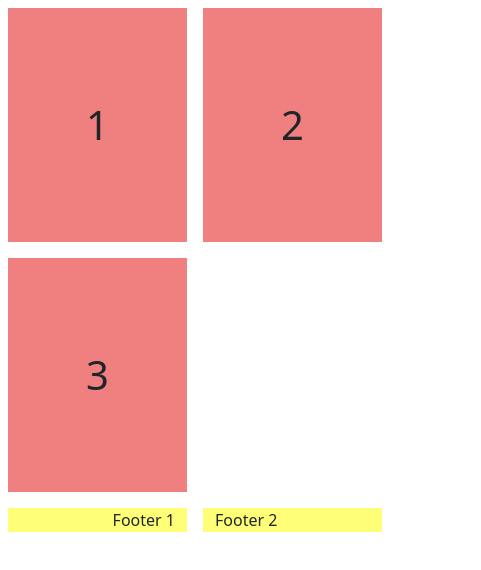
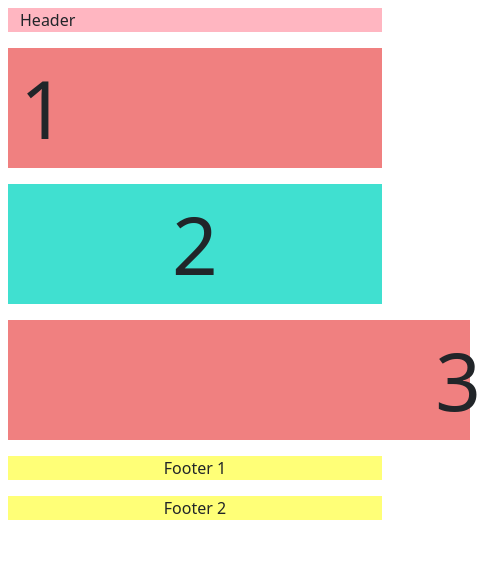
Before and after one commit to alherdom/DOR, a plain HTML site: page Bootstrap/a4/index.html in a window 390 px wide. Shown: the whole page, 481 px wide, since content can reach past the window. Drawn offline with nearby package versions, Linux system fonts and the light colour scheme.

Commit message:
Finish bootstrap a4

```diff
--- a/Bootstrap/a4/index.html
+++ b/Bootstrap/a4/index.html
@@ -15,32 +15,27 @@
 
 <body>
     <div class="container">
-        <div class="row d-sm-none d-md-block d-none d-sm-block">
-            <div class="col-12 d-flex align-items-center green">
-                Header
-            </div>
-        </div>
-        <div class="row d-none d-sm-block d-md-none">
-            <div class="col-12 d-flex align-items-center turquoise">
+        <div class="row">
+            <div class="col-md-12 col-sm-12 col-12 d-flex align-items-center green">
                 Header
             </div>
         </div>
         <div class="row">
-            <div class="col-md-4 col-sm-3 col-6 d-flex align-items-center justify-content-center red">
+            <div class="col-md-4 col-sm-6 col-12 d-md-flex justify-content-center red red1">
                 1
             </div>
-            <div class="col-md-4 col-sm-3 col-6 d-flex align-items-center justify-content-center red">
+            <div class="col-md-4 col-sm-6 col-12 d-md-flex justify-content-center red red2">
                 2
             </div>
-            <div class="col-md-4 col-sm-3 col-6 d-flex align-items-center justify-content-center red">
+            <div class="col-md-4 col-sm-12 col-12 d-flex justify-content-center red red3">
                 3
             </div>
         </div>
         <div class="row">
-            <div class="col-6 d-flex justify-content-end yellow">
+            <div class="col-md-6 col-sm-12 col-12 yellow endText centerText">
                 Footer 1
             </div>
-            <div class="col-6 yellow">
+            <div class="col-md-6 col-sm-12 col-12 yellow centerText">
                 Footer 2
             </div>
         </div>
--- a/Bootstrap/a4/style.css
+++ b/Bootstrap/a4/style.css
@@ -1,10 +1,8 @@
 .red {
-    height: 250px;
-    align-content: center;
+    height: 350px;
     background-color: lightcoral;
     border: 8px solid white;
-    font-size: 40px;
-
+    font-size: 80px;
 }
 
 .green {
@@ -55,8 +53,58 @@
     height: auto;
 }
 
-@media (max-width: 570px) {
-    .hidden {
-        display: none;
+.endText {
+    text-align: end;
+}
+
+@media (max-width: 768px) {
+    .red3 {
+        height: auto;
+        background-color: lightgreen;
+    }
+
+    .centerText {
+        text-align: center;
+    }
+
+    .red1 {
+        height: 250px;
+        padding-top: 70px;
+        text-align: start;
+    }
+
+    .red2 {
+        height: 250px;
+        padding-top: 70px;
+        text-align: end;
+    }
+
+    .green {
+        background-color: turquoise;
     }
 }
+
+@media (max-width: 570px) {
+    .green {
+        height: auto;
+        background-color: lightpink;
+    }
+
+    .red1 {
+        padding-top: 0px;
+        height: auto;
+    }
+
+    .red2 {
+        padding-top: 0px;
+        height: auto;
+        text-align: center;
+        background-color: turquoise;
+    }
+
+    .red3 {
+        height: auto;
+        background-color: lightcoral;
+        padding-left: 450px;
+    }
+}
```
